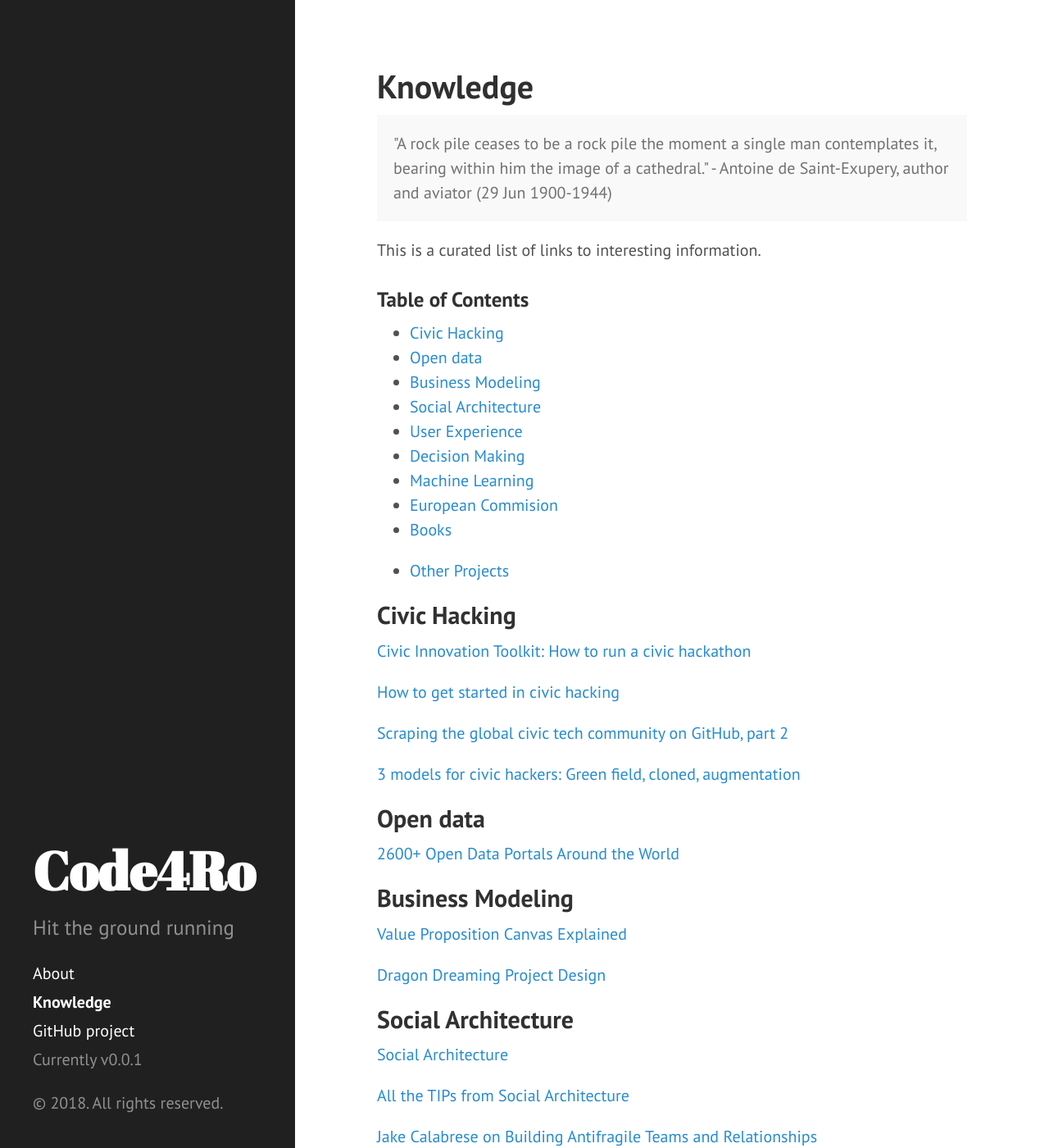
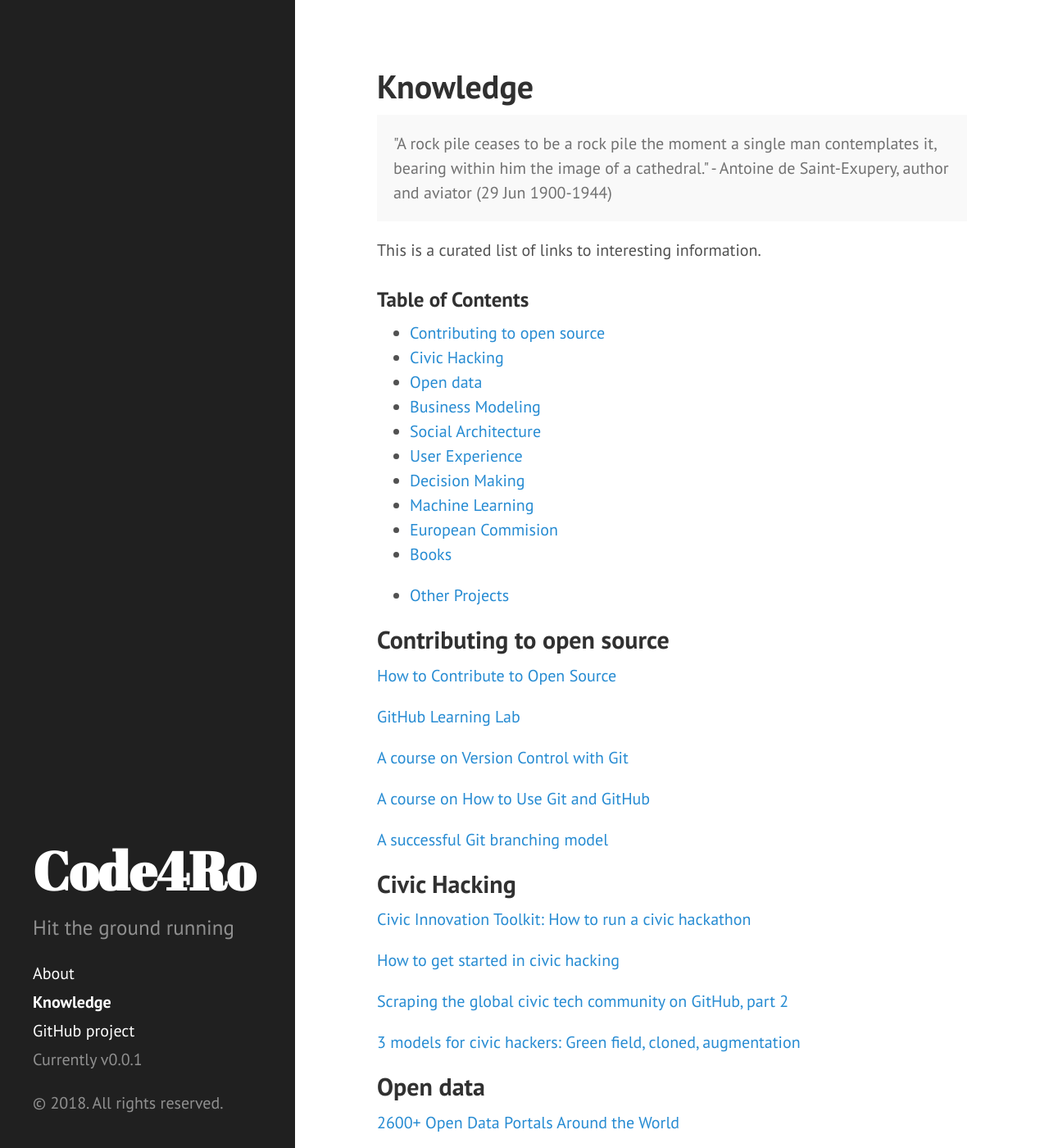
Before and after one commit to code4romania/knowledge, a Jekyll site: the page built from docs/index.md, in a window 1280 px wide and 1400 px high. Shown: the whole window at 82% size. Built offline with Jekyll 4.4.1, drawn with Linux system fonts in a browser that asks for light colours; the list of posts is cut into pages by our own code.

Commit message:
Update index.md

```diff
--- a/docs/index.md
+++ b/docs/index.md
@@ -10,6 +10,7 @@ title: Knowledge
 This is a curated list of links to interesting information.
 
 ### Table of Contents
+* [Contributing to open source](#contributing-to-open-source)
 * [Civic Hacking](#civic-hacking)
 * [Open data](#od)
 * [Business Modeling](#business-modeling)
@@ -23,6 +24,18 @@ This is a curated list of links to interesting information.
 * [Other Projects](#friends)
 
 <a name="civic-hacking"/>
+
+## Contributing to open source
+
+[How to Contribute to Open Source](https://opensource.guide/how-to-contribute/)
+
+[GitHub Learning Lab](https://lab.github.com/)
+
+[A course on Version Control with Git](https://eu.udacity.com/course/version-control-with-git--ud123)
+
+[A course on How to Use Git and GitHub](https://eu.udacity.com/course/how-to-use-git-and-github--ud775)
+
+[A successful Git branching model](https://nvie.com/posts/a-successful-git-branching-model/)
 
 ## Civic Hacking
 
```
